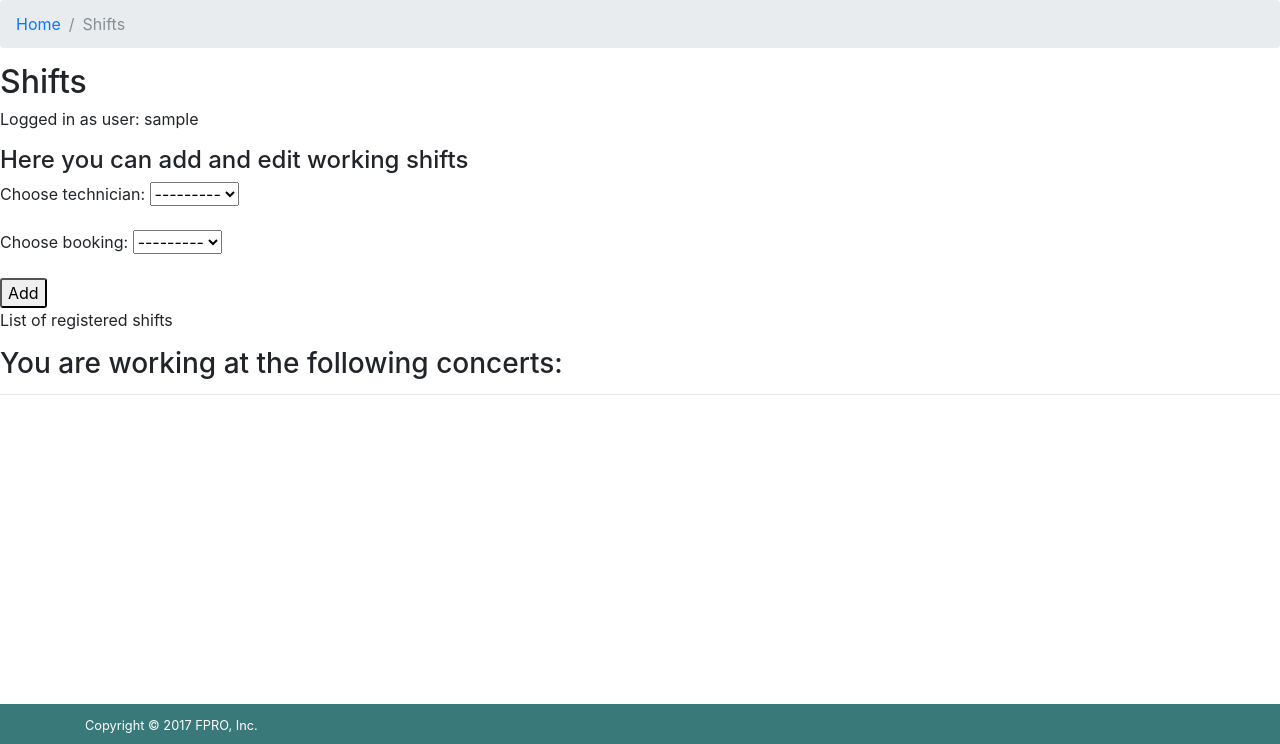
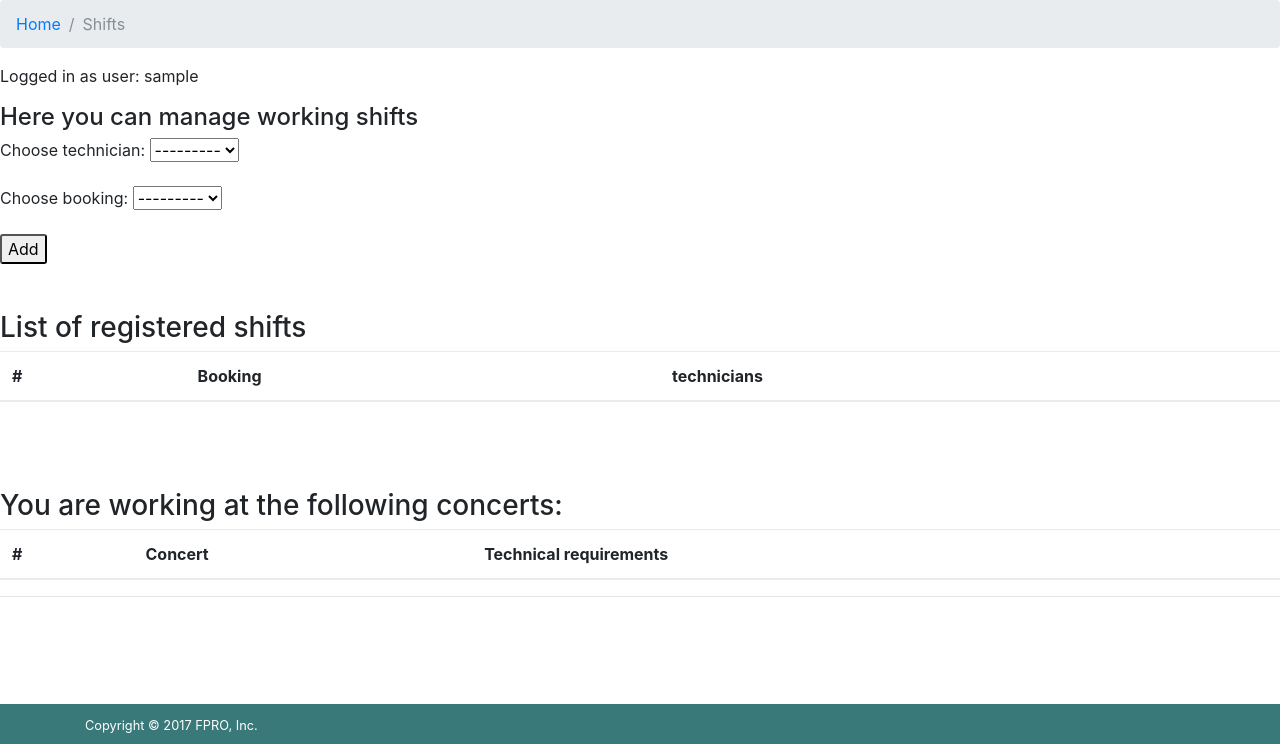
Before and after one commit to BenjaminFimreite/IT1901_Gruppe10, a Django app: page /shifts in a window 1280 px wide. Shown: the part 56-800 px from the top of the page. Run offline with Django 3.2, Linux system fonts and the light colour scheme; the visitor is signed in with stand-in values (Sample User, id 1); data comes from the database, SQL or seed files in the repository; data that the repository does not hold is empty; some libraries are stand-ins or nearby versions.

Commit message:
lagt til tables i pending_bookings.html og shifts.html

```diff
--- a/fpro/templates/shifts.html
+++ b/fpro/templates/shifts.html
@@ -8,57 +8,75 @@
   <li class="breadcrumb-item active">Shifts</li>
 </ol>
 
-
-
-<h2>Shifts</h2>
   {% load permission_tags %}
 	<p>Logged in as user: {{user}}</p>
 
   <!--Dette vises for arrangøren-->
   {% if user|can:'view_edit_all_shifts' %}
-  <h4>Here you can add and edit working shifts</h4>
+  <h4>Here you can manage working shifts</h4>
     <div id="edit_shit">
       <form>
         {% csrf_token %}
         {{ form.as_p }}
         <input type="submit" value="Add" />
       </form>
+    </div>
+
+    <br><br>
 
     </div>
     <div id="shits">
-      <p>List of registered shifts</p>
-      <ul>
+      <h3>List of registered shifts</h3>
+
+      <table class="table table-striped">
+        <thead>
+          <tr>
+            <th>#</th>
+            <th>Booking</th>
+            <th>technicians</th>
+          </tr>
+        </thead>
+
+        <tbody>
           {% for booking in bookings %}
-        <li>
-          {{booking}}
-          <ul>
-            <!--henter ut hvilken tekniker som er satt av til bookingen-->
+          <tr>
+            <th>{{forloop.counter}}</th>
+            <td>{{booking}}</td>
             {% for technician in booking.technicians.all %}
-            <li>{{technician}}</li>
+            <td>{{technicians}}</td>
             {% endfor %}
-          </ul>
-        </li>
+          </tr>
           {% endfor %}
-      </ul>
+        </tbody>
+      </table>
     </div>
+  <br><br><br>
   {% endif %}
 
   <!--Dette vises for teknikerne-->
   {% if user|can:'view_my_shifts' %}
+  <h3>You are working at the following concerts: </h3>
   <div>
-    <h3>You are working at the following concerts: </h3>
-    <ul>
+    <table class="table talbe-striped">
+      <thead>
+        <tr>
+          <th>#</th>
+          <th>Concert</th>
+          <th>Technical requirements</th>
+        </tr>
+      </thead>
+
+      <tbody>
         {% for booking in user_bookings %}
-      <li>
-        {{booking}}
-        <ul>
+        <tr>
+          <th>{{forloop.counter}}</th>
+          <td>{{booking}}</td>
           <!--Henter ut spesifike krav til bookingen-->
-          </li>{{booking.technicalRequirements}}</li>
-        </ul>
-      </li>
+          <td>{{booking.technicalRequirements}</td>
+        </tr>
         {% endfor %}
-    </ul>
+      </tbody>
+    </table>
   </div>
   {% endif %}
-
   {% endblock %}
```
Also changed, not shown: fpro/templates/pending_bookings.html (+49 -17 lines). Lines whose indentation alone changed are shown as unchanged.
